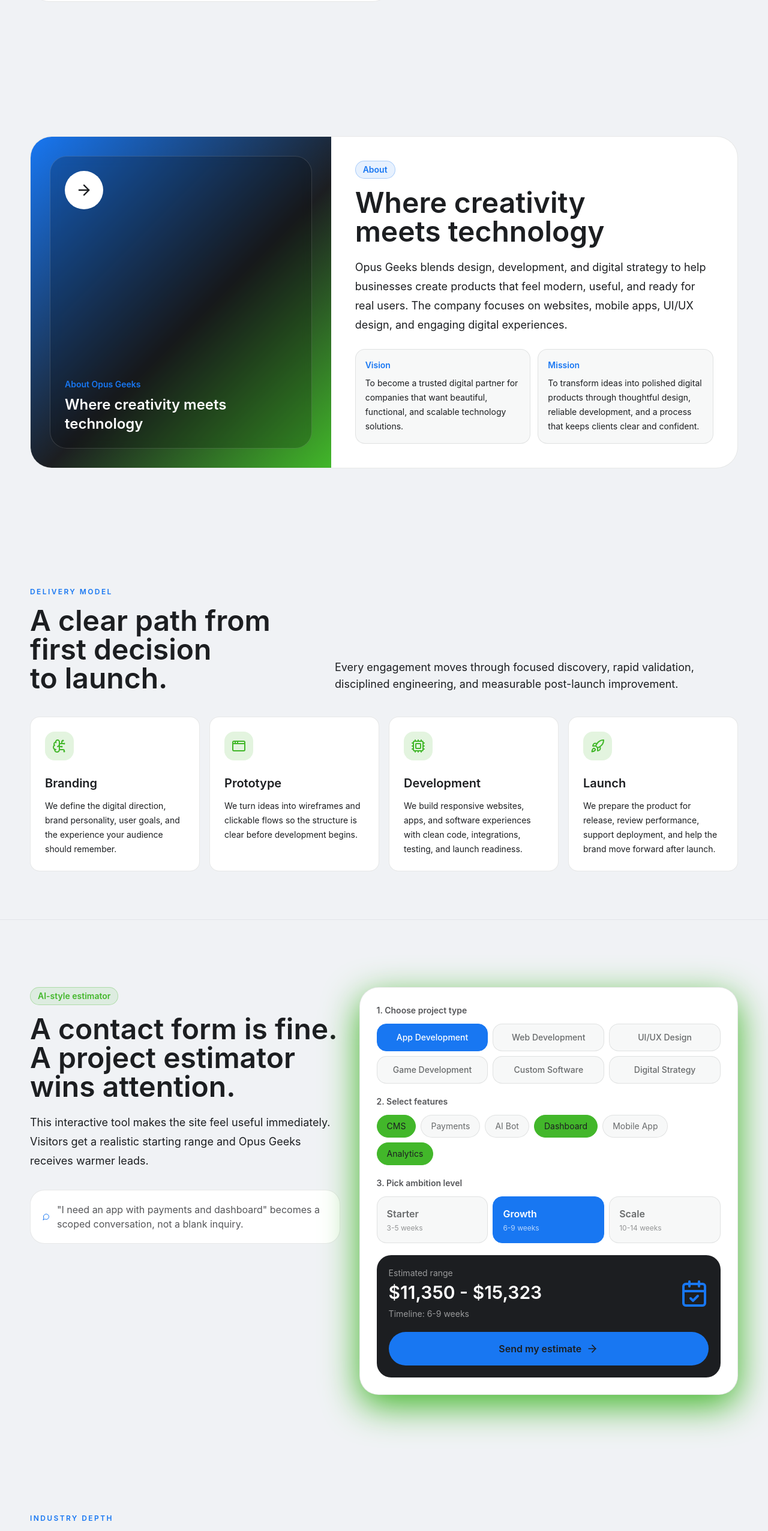
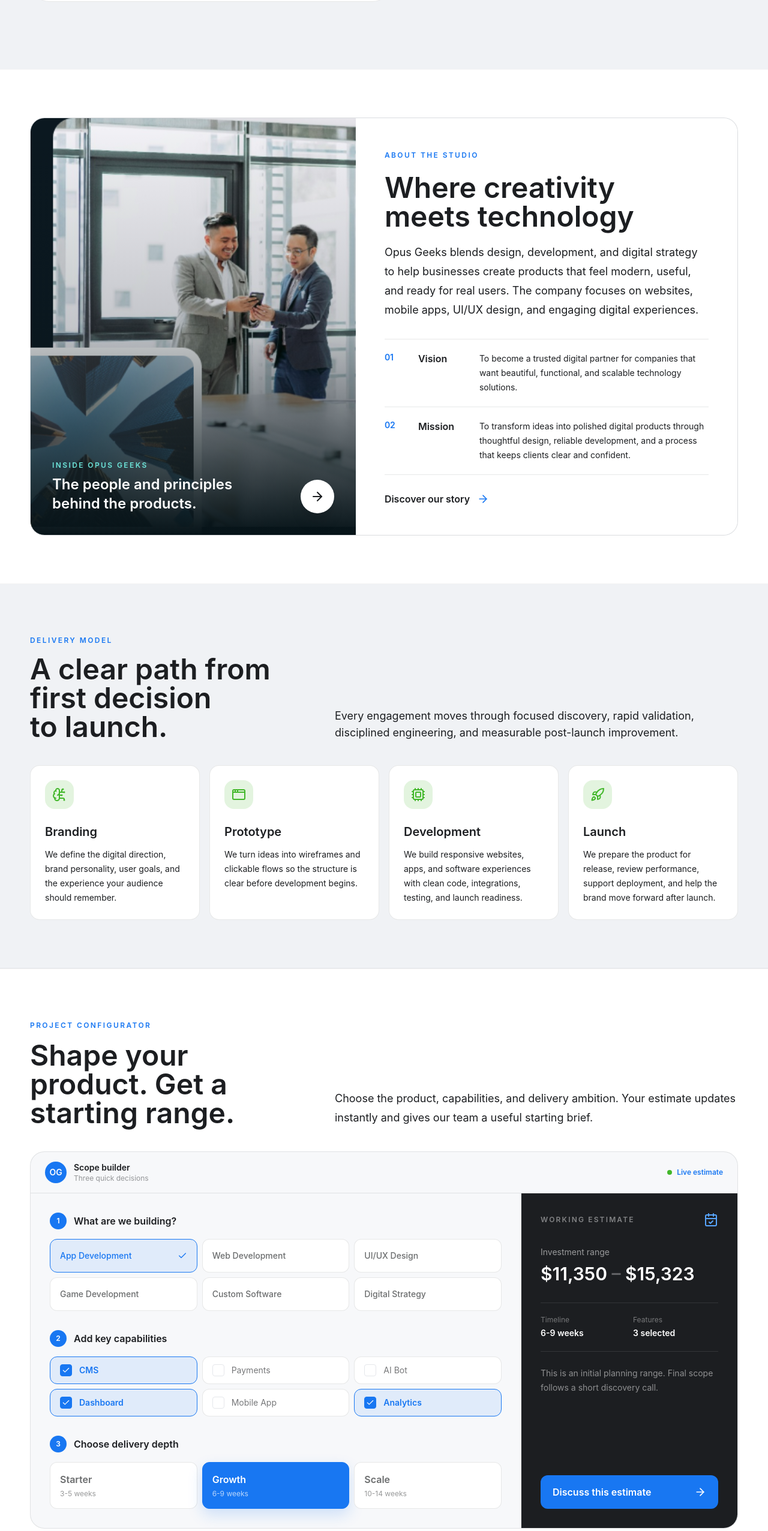
Before and after one commit to qdr108/opus-geeks, a Next.js app: page / in a window 1280 px wide. Shown: the part 6873-9426 px from the top of the page at 60% size. Built offline with nearby package versions, Linux system fonts and the light colour scheme.

Commit message:
Refactor code structure for improved readability and maintainability

```diff
--- a/app/page.tsx
+++ b/app/page.tsx
@@ -5,6 +5,7 @@ import { motion, useScroll, useSpring } from "framer-motion";
 import {
   ArrowRight,
   CalendarCheck,
+  Check,
   ChevronDown,
   ChevronRight,
   Facebook,
@@ -12,7 +13,6 @@ import {
   MapPin,
   Mail,
   Menu,
-  MessageCircle,
   MousePointer2,
   Moon,
   Phone,
@@ -593,7 +593,7 @@ function BeforeAfter({
               <div className="pointer-events-none absolute inset-y-0 z-20 w-0.5 bg-white shadow-[0_0_0_1px_rgba(0,0,0,0.12)]" style={{ left: `${sliderValue}%` }}>
                 <span className="absolute left-1/2 top-1/2 grid h-11 w-11 -translate-x-1/2 -translate-y-1/2 place-items-center rounded-full border-4 border-white bg-teal text-sm font-bold text-white shadow-xl">↔</span>
               </div>
-              <input aria-label="Compare the original and redesigned website" type="range" min="22" max="78" value={sliderValue} onChange={(event) => setSliderValue(Number(event.target.value))} className="comparison-range absolute inset-0 z-30 h-full w-full cursor-ew-resize opacity-0" />
+              <input aria-label="Compare the original and redesigned website" type="range" min="0" max="100" value={sliderValue} onChange={(event) => setSliderValue(Number(event.target.value))} className="comparison-range absolute inset-0 z-30 h-full w-full cursor-ew-resize opacity-0" />
             </div>
           </div>
           <p className={`mt-4 text-center text-xs font-medium ${theme === "dark" ? "text-white/40" : "text-ink/40"}`}>Drag anywhere across the preview to compare</p>
@@ -719,38 +719,37 @@ function ProjectDashboard({ theme }: { theme: "dark" | "light" }) {
 
 function CeoMessage({ theme }: { theme: "dark" | "light" }) {
   return (
-    <section id="about" className="relative z-10 scroll-mt-32 py-20 md:py-28">
-      <div className={`section-shell overflow-hidden rounded-[36px] border ${theme === "dark" ? "border-white/10 bg-white/[0.04]" : "border-ink/10 bg-white"}`}>
-        <div className="grid lg:grid-cols-[0.85fr_1.15fr]">
-          <div className="min-h-80 bg-[linear-gradient(135deg,#1877f2_0%,#1C1E21_55%,#42b72a_100%)] p-8">
-            <div className="flex h-full flex-col justify-between rounded-[28px] border border-white/15 bg-black/20 p-6 backdrop-blur">
-              <button className="flex h-16 w-16 items-center justify-center rounded-full bg-white text-ink" aria-label="CEO video placeholder">
-                <ArrowRight className="h-7 w-7" />
-              </button>
+    <section id="about" className={`relative z-10 scroll-mt-32 border-y py-16 md:py-20 ${theme === "dark" ? "border-white/10 bg-[#202124]" : "border-ink/[0.06] bg-white"}`}>
+      <div className="section-shell grid overflow-hidden rounded-3xl border border-ink/10 bg-[#f0f2f5] lg:grid-cols-[0.92fr_1.08fr]">
+        <a href="/about" className="group relative min-h-[430px] overflow-hidden bg-[#0b1820]" aria-label="Read the Opus Geeks story">
+          <Image src="/images/about-story.png" alt="Opus Geeks team collaborating on digital products" fill sizes="(min-width: 1024px) 46vw, 100vw" className="object-cover transition duration-700 group-hover:scale-[1.03]" />
+          <div className="absolute inset-0 bg-gradient-to-t from-[#071419] via-[#071419]/20 to-transparent" />
+          <div className="absolute inset-x-0 bottom-0 flex items-end justify-between gap-6 p-7 md:p-9">
             <div>
-                <div className="text-sm font-semibold text-teal">About Opus Geeks</div>
-                <div className="mt-2 text-2xl font-semibold text-white">{companyCopy.aboutTitle}</div>
+              <p className="text-xs font-semibold uppercase tracking-[0.2em] text-[#6ee7dc]">Inside Opus Geeks</p>
+              <p className="mt-2 max-w-sm text-2xl font-semibold text-white">The people and principles behind the products.</p>
             </div>
+            <span className="grid h-14 w-14 shrink-0 place-items-center rounded-full bg-white text-ink shadow-xl transition duration-300 group-hover:-rotate-12 group-hover:bg-teal group-hover:text-white">
+              <ArrowRight className="h-6 w-6" />
+            </span>
           </div>
-          </div>
-          <div className="p-8 md:p-10">
-            <span className="mb-4 inline-flex rounded-full border border-teal/30 bg-teal/10 px-3 py-1 text-sm font-semibold text-teal">About</span>
-            <h2 className={`text-balance text-3xl font-semibold md:text-5xl ${theme === "dark" ? "text-white" : "text-ink"}`}>{companyCopy.aboutTitle}</h2>
-            <p className={`mt-5 text-lg leading-8 ${theme === "dark" ? "text-white/62" : "text-ink/62"}`}>
-              {companyCopy.aboutText}
-            </p>
-            <div className="mt-6 grid gap-3 md:grid-cols-2">
-              {[
-                ["Vision", companyCopy.vision],
-                ["Mission", companyCopy.mission]
-              ].map(([label, value]) => (
-                <div key={label} className={`rounded-2xl border p-4 ${theme === "dark" ? "border-white/10 bg-white/[0.04]" : "border-ink/10 bg-ink/[0.03]"}`}>
-                  <div className="text-sm font-semibold text-teal">{label}</div>
-                  <p className={`mt-2 text-sm leading-6 ${theme === "dark" ? "text-white/62" : "text-ink/62"}`}>{value}</p>
+        </a>
+        <div className={`p-8 md:p-12 ${theme === "dark" ? "bg-[#18191a]" : "bg-white"}`}>
+          <span className="text-xs font-semibold uppercase tracking-[0.2em] text-teal">About the studio</span>
+          <h2 className={`mt-5 text-balance text-3xl font-semibold leading-tight md:text-5xl ${theme === "dark" ? "text-white" : "text-ink"}`}>{companyCopy.aboutTitle}</h2>
+          <p className={`mt-5 text-lg leading-8 ${theme === "dark" ? "text-white/62" : "text-ink/62"}`}>{companyCopy.aboutText}</p>
+          <div className={`mt-8 divide-y border-y ${theme === "dark" ? "divide-white/10 border-white/10" : "divide-ink/10 border-ink/10"}`}>
+            {[["01", "Vision", companyCopy.vision], ["02", "Mission", companyCopy.mission]].map(([number, label, value]) => (
+              <div key={label} className="grid gap-3 py-5 sm:grid-cols-[44px_90px_1fr] sm:items-start">
+                <span className="text-sm font-semibold text-teal">{number}</span>
+                <span className={`font-semibold ${theme === "dark" ? "text-white" : "text-ink"}`}>{label}</span>
+                <p className={`text-sm leading-6 ${theme === "dark" ? "text-white/58" : "text-ink/58"}`}>{value}</p>
               </div>
             ))}
           </div>
-          </div>
+          <a href="/about" className={`mt-7 inline-flex items-center gap-3 font-semibold transition hover:gap-5 ${theme === "dark" ? "text-white" : "text-ink"}`}>
+            Discover our story <ArrowRight className="h-5 w-5 text-teal" />
+          </a>
         </div>
       </div>
     </section>
@@ -777,70 +776,76 @@ function Estimator({
   toggleFeature: (feature: string) => void;
 }) {
   return (
-    <section id="estimator" className="relative z-10 py-20 md:py-28">
-      <div className="section-shell grid gap-8 lg:grid-cols-[0.9fr_1.1fr]">
+    <section id="estimator" className={`relative z-10 border-y py-16 md:py-20 ${theme === "dark" ? "border-white/10 bg-[#202124]" : "border-ink/[0.06] bg-white"}`}>
+      <div className="section-shell">
+        <div className="mb-10 grid gap-5 lg:grid-cols-[0.8fr_1.2fr] lg:items-end">
           <div>
-          <span className="mb-4 inline-flex rounded-full border border-coral/30 bg-coral/10 px-3 py-1 text-sm font-semibold text-coral">AI-style estimator</span>
-          <h2 className={`text-balance text-3xl font-semibold md:text-5xl ${theme === "dark" ? "text-white" : "text-ink"}`}>A contact form is fine. A project estimator wins attention.</h2>
-          <p className={`mt-5 text-lg leading-8 ${theme === "dark" ? "text-white/62" : "text-ink/62"}`}>
-            This interactive tool makes the site feel useful immediately. Visitors get a realistic starting range and Opus Geeks receives warmer leads.
-          </p>
-          <div className={`mt-8 rounded-3xl border p-5 ${theme === "dark" ? "border-white/10 bg-white/[0.04]" : "border-ink/10 bg-white"}`}>
-            <div className={`flex items-center gap-3 ${theme === "dark" ? "text-white/75" : "text-ink/75"}`}>
-              <MessageCircle className="h-5 w-5 text-teal" />
-              "I need an app with payments and dashboard" becomes a scoped conversation, not a blank inquiry.
+            <span className="text-xs font-semibold uppercase tracking-[0.2em] text-teal">Project configurator</span>
+            <h2 className={`mt-4 text-balance text-4xl font-semibold leading-tight md:text-5xl ${theme === "dark" ? "text-white" : "text-ink"}`}>Shape your product. Get a starting range.</h2>
           </div>
+          <p className={`max-w-2xl text-lg leading-8 lg:justify-self-end ${theme === "dark" ? "text-white/62" : "text-ink/62"}`}>Choose the product, capabilities, and delivery ambition. Your estimate updates instantly and gives our team a useful starting brief.</p>
         </div>
+
+        <div className={`overflow-hidden rounded-3xl border ${theme === "dark" ? "border-white/10 bg-[#18191a]" : "border-ink/10 bg-[#f7f8fa]"}`}>
+          <div className={`flex flex-wrap items-center justify-between gap-4 border-b px-6 py-4 ${theme === "dark" ? "border-white/10" : "border-ink/10"}`}>
+            <div className="flex items-center gap-3">
+              <span className="grid h-9 w-9 place-items-center rounded-full bg-teal text-sm font-semibold text-white">OG</span>
+              <div><p className={`text-sm font-semibold ${theme === "dark" ? "text-white" : "text-ink"}`}>Scope builder</p><p className={`text-xs ${theme === "dark" ? "text-white/45" : "text-ink/45"}`}>Three quick decisions</p></div>
             </div>
-        <div className={`rounded-[32px] border p-5 md:p-7 shadow-coral ${theme === "dark" ? "glass" : "border-ink/10 bg-white"}`}>
-          <div className="grid gap-5">
+            <div className="flex items-center gap-2 text-xs font-semibold text-teal"><span className="h-2 w-2 rounded-full bg-[#42b72a]" /> Live estimate</div>
+          </div>
+
+          <div className="grid lg:grid-cols-[1fr_360px]">
+            <div className={`grid gap-8 p-6 md:p-8 ${theme === "dark" ? "lg:border-r lg:border-white/10" : "lg:border-r lg:border-ink/10"}`}>
             <div>
-              <div className={`mb-3 text-sm font-semibold ${theme === "dark" ? "text-white/75" : "text-ink/75"}`}>1. Choose project type</div>
+              <div className="mb-4 flex items-center gap-3"><span className="grid h-7 w-7 place-items-center rounded-full bg-teal text-xs font-semibold text-white">1</span><span className={`font-semibold ${theme === "dark" ? "text-white" : "text-ink"}`}>What are we building?</span></div>
               <div className="grid grid-cols-2 gap-2 md:grid-cols-3">
                 {services.slice(0, 6).map((service, index) => (
-                  <button key={service.title} onClick={() => setServiceIndex(index)} className={`rounded-2xl border px-3 py-3 text-sm font-medium transition ${serviceIndex === index ? "border-teal bg-teal text-white" : theme === "dark" ? "border-white/10 bg-white/[0.04] text-white/65 hover:border-white/30" : "border-ink/10 bg-ink/[0.03] text-ink/65 hover:border-ink/30"}`}>
+                  <button key={service.title} onClick={() => setServiceIndex(index)} className={`flex min-h-14 items-center justify-between rounded-xl border px-4 py-3 text-left text-sm font-medium transition ${serviceIndex === index ? "border-teal bg-teal/10 text-teal" : theme === "dark" ? "border-white/10 bg-white/[0.03] text-white/65 hover:border-white/30" : "border-ink/10 bg-white text-ink/65 hover:border-teal/40"}`}>
                     {service.title}
+                    {serviceIndex === index ? <Check className="h-4 w-4" /> : null}
                   </button>
                 ))}
               </div>
             </div>
             <div>
-              <div className={`mb-3 text-sm font-semibold ${theme === "dark" ? "text-white/75" : "text-ink/75"}`}>2. Select features</div>
-              <div className="flex flex-wrap gap-2">
+              <div className="mb-4 flex items-center gap-3"><span className="grid h-7 w-7 place-items-center rounded-full bg-teal text-xs font-semibold text-white">2</span><span className={`font-semibold ${theme === "dark" ? "text-white" : "text-ink"}`}>Add key capabilities</span></div>
+              <div className="grid grid-cols-2 gap-2 sm:grid-cols-3">
                 {featureOptions.map((feature) => (
-                  <button key={feature} onClick={() => toggleFeature(feature)} className={`rounded-full border px-4 py-2 text-sm transition ${selectedFeatures.includes(feature) ? "border-coral bg-coral text-ink" : theme === "dark" ? "border-white/10 bg-white/[0.04] text-white/65" : "border-ink/10 bg-ink/[0.03] text-ink/65"}`}>
-                    {feature}
+                  <button key={feature} onClick={() => toggleFeature(feature)} className={`flex items-center gap-3 rounded-xl border px-4 py-3 text-sm transition ${selectedFeatures.includes(feature) ? "border-teal bg-teal/10 font-semibold text-teal" : theme === "dark" ? "border-white/10 text-white/60" : "border-ink/10 bg-white text-ink/60"}`}>
+                    <span className={`grid h-5 w-5 place-items-center rounded border ${selectedFeatures.includes(feature) ? "border-teal bg-teal text-white" : "border-current/25"}`}>{selectedFeatures.includes(feature) ? <Check className="h-3.5 w-3.5" /> : null}</span>{feature}
                   </button>
                 ))}
               </div>
             </div>
             <div>
-              <div className={`mb-3 text-sm font-semibold ${theme === "dark" ? "text-white/75" : "text-ink/75"}`}>3. Pick ambition level</div>
+              <div className="mb-4 flex items-center gap-3"><span className="grid h-7 w-7 place-items-center rounded-full bg-teal text-xs font-semibold text-white">3</span><span className={`font-semibold ${theme === "dark" ? "text-white" : "text-ink"}`}>Choose delivery depth</span></div>
               <div className="grid gap-2 md:grid-cols-3">
                 {budgets.map((budget, index) => (
-                  <button key={budget.label} onClick={() => setBudgetIndex(index)} className={`rounded-2xl border p-4 text-left transition ${budgetIndex === index ? "border-teal bg-teal text-white" : theme === "dark" ? "border-white/10 bg-white/[0.04] text-white/65" : "border-ink/10 bg-ink/[0.03] text-ink/65"}`}>
+                  <button key={budget.label} onClick={() => setBudgetIndex(index)} className={`rounded-xl border p-4 text-left transition ${budgetIndex === index ? "border-teal bg-teal text-white shadow-[0_10px_25px_rgba(24,119,242,0.18)]" : theme === "dark" ? "border-white/10 bg-white/[0.03] text-white/65" : "border-ink/10 bg-white text-ink/65"}`}>
                     <div className="font-semibold">{budget.label}</div>
                     <div className="mt-1 text-xs opacity-70">{budget.timeline}</div>
                   </button>
                 ))}
               </div>
             </div>
-            <div className="rounded-3xl bg-ink p-5">
-              <div className="flex items-center justify-between gap-4">
+            </div>
+
+            <aside className="flex flex-col justify-between bg-ink p-7 text-white md:p-8">
               <div>
-                  <div className="text-sm text-white/55">Estimated range</div>
-                  <div className="mt-1 text-3xl font-semibold text-white">
-                    ${estimate.low.toLocaleString()} - ${estimate.high.toLocaleString()}
+                <div className="flex items-center justify-between"><span className="text-xs font-semibold uppercase tracking-[0.18em] text-white/45">Working estimate</span><CalendarCheck className="h-6 w-6 text-[#58a6ff]" /></div>
+                <p className="mt-8 text-sm text-white/55">Investment range</p>
+                <p className="mt-2 text-3xl font-semibold leading-tight">${estimate.low.toLocaleString()}<span className="text-white/30"> – </span>${estimate.high.toLocaleString()}</p>
+                <div className="mt-7 grid grid-cols-2 gap-3 border-y border-white/10 py-5">
+                  <div><p className="text-xs text-white/40">Timeline</p><p className="mt-1 text-sm font-semibold">{estimate.timeline}</p></div>
+                  <div><p className="text-xs text-white/40">Features</p><p className="mt-1 text-sm font-semibold">{selectedFeatures.length} selected</p></div>
                 </div>
-                  <div className="mt-2 text-sm text-white/55">Timeline: {estimate.timeline}</div>
+                <p className="mt-6 text-sm leading-6 text-white/50">This is an initial planning range. Final scope follows a short discovery call.</p>
               </div>
-                <CalendarCheck className="hidden h-12 w-12 text-teal sm:block" />
-              </div>
-              <a href={`mailto:${companyCopy.contactEmail}?subject=Project estimate request`} className="mt-5 inline-flex w-full items-center justify-center gap-2 rounded-full bg-teal px-5 py-4 font-semibold text-ink transition hover:bg-white">
-                Send my estimate
-                <ArrowRight className="h-5 w-5" />
+              <a href={`mailto:${companyCopy.contactEmail}?subject=Project estimate request`} className="group mt-10 inline-flex w-full items-center justify-between rounded-xl bg-teal px-5 py-4 font-semibold text-white transition hover:bg-[#166fe5]">
+                Discuss this estimate <ArrowRight className="h-5 w-5 transition group-hover:translate-x-1" />
               </a>
-            </div>
+            </aside>
           </div>
         </div>
       </div>
```
Also changed, not shown: app/app-development/page.tsx (+6 -6 lines), app/ux-ui-design/page.tsx (+6 -6 lines), app/web-development/page.tsx (+6 -6 lines), 1 other file (tests, documents, lock files or other folders). Lines whose indentation alone changed are shown as unchanged.
